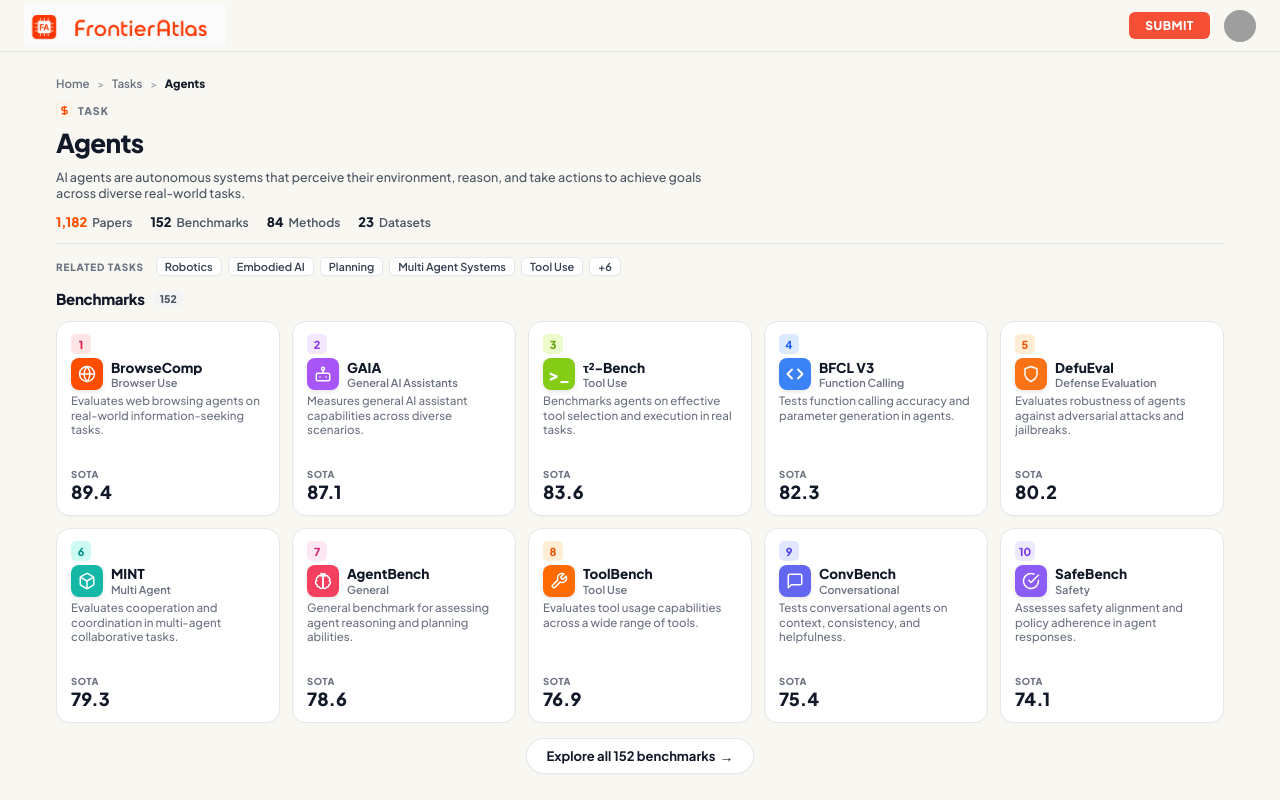
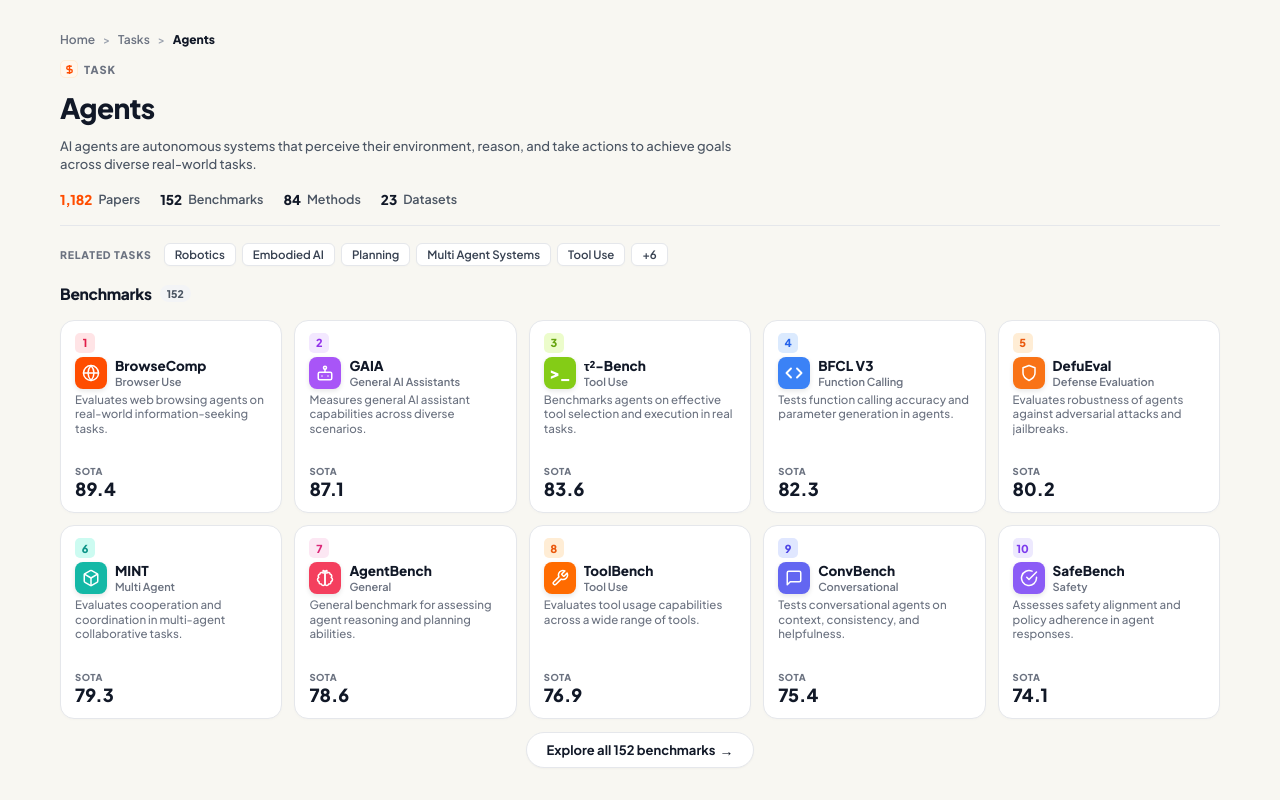
Before and after one commit to Deepak-Solanki04/Frontier_Atlas, a Next.js app: page /agents in a window 1280 px wide. Built offline with nearby package versions, Linux system fonts and the light colour scheme; grey boxes are pictures that could not be loaded.

Commit message:
feat: hide top navbar on topic pages to grant full 100vh height and use the extra 52px of vertical space to make hero section spacing open and uncongested without modifying card dimensions

```diff
--- a/app/globals.css
+++ b/app/globals.css
@@ -440,8 +440,8 @@ footer.site-footer-bar {
 
 /* ═══════ TOPIC / AGENTS HERO SECTION ═══════ */
 .topic-page-wrapper {
-  height: calc(100vh - 52px);
-  max-height: calc(100vh - 52px);
+  height: 100vh;
+  max-height: 100vh;
   overflow: hidden !important;
 }
 
@@ -450,7 +450,7 @@ footer.site-footer-bar {
   max-width: 1360px;
   height: 100%;
   margin: 0 auto;
-  padding: 8px 32px 6px;
+  padding: 16px 36px 12px;
   display: flex;
   flex-direction: column;
   justify-content: space-between;
@@ -461,27 +461,27 @@ footer.site-footer-bar {
   display: flex;
   align-items: center;
   gap: 8px;
-  font-size: 11.5px;
+  font-size: 12px;
   font-weight: 600;
   color: #6b7280;
-  margin-bottom: 2px;
+  margin-bottom: 6px;
   flex-shrink: 0;
 }
 .crumb-link { color: #6b7280; transition: color 0.15s; }
 .crumb-link:hover { color: #111827; }
-.crumb-sep { color: #9ca3af; font-size: 10px; }
+.crumb-sep { color: #9ca3af; font-size: 11px; }
 .crumb-current { color: #111827; font-weight: 800; }
 
 .topic-badge-row {
   display: flex;
   align-items: center;
   gap: 6px;
-  margin-bottom: 2px;
+  margin-bottom: 6px;
   flex-shrink: 0;
 }
 .topic-task-icon {
-  width: 16px;
-  height: 16px;
+  width: 18px;
+  height: 18px;
   background: #fff7ed;
   border: 1px solid #ffedd5;
   border-radius: 5px;
@@ -491,53 +491,53 @@ footer.site-footer-bar {
   color: #ff4d00;
 }
 .topic-badge-label {
-  font-size: 10.5px;
+  font-size: 11px;
   font-weight: 800;
   letter-spacing: 1px;
   color: #6b7280;
 }
 
 .topic-hero-title {
-  font-size: 26px;
+  font-size: 28px;
   font-weight: 800;
   color: #111827;
   letter-spacing: -0.6px;
-  line-height: 1.1;
-  margin-bottom: 2px;
+  line-height: 1.15;
+  margin-bottom: 6px;
   flex-shrink: 0;
 }
 
 .topic-hero-desc {
-  font-size: 12.5px;
+  font-size: 13px;
   font-weight: 500;
   color: #4b5563;
-  line-height: 1.3;
-  max-width: 650px;
-  margin-bottom: 4px;
+  line-height: 1.4;
+  max-width: 680px;
+  margin-bottom: 10px;
   flex-shrink: 0;
 }
 
 .topic-stats-row {
   display: flex;
   align-items: center;
-  gap: 18px;
+  gap: 20px;
   flex-wrap: wrap;
-  margin-bottom: 4px;
+  margin-bottom: 10px;
   flex-shrink: 0;
 }
 .topic-stat-item {
   display: flex;
   align-items: center;
-  gap: 5px;
+  gap: 6px;
 }
 .topic-stat-count {
-  font-size: 13px;
+  font-size: 13.5px;
   font-weight: 800;
   color: #111827;
 }
 .topic-stat-count.stat-orange { color: #ff4d00; }
 .topic-stat-label {
-  font-size: 12px;
+  font-size: 12.5px;
   font-weight: 600;
   color: #4b5563;
 }
@@ -545,7 +545,7 @@ footer.site-footer-bar {
 .topic-hero-divider {
   border: none;
   border-bottom: 1px solid #e5e7eb;
-  margin: 0 0 4px 0;
+  margin: 0 0 10px 0;
   width: 100%;
   flex-shrink: 0;
 }
@@ -555,11 +555,11 @@ footer.site-footer-bar {
   align-items: center;
   gap: 8px;
   flex-wrap: wrap;
-  margin-bottom: 4px;
+  margin-bottom: 10px;
   flex-shrink: 0;
 }
 .topic-related-label {
-  font-size: 10px;
+  font-size: 10.5px;
   font-weight: 800;
   letter-spacing: 0.8px;
   color: #6b7280;
@@ -575,8 +575,8 @@ footer.site-footer-bar {
   background: #ffffff;
   border: 1px solid #e5e7eb;
   border-radius: 6px;
-  padding: 2px 8px;
-  font-size: 11px;
+  padding: 3px 10px;
+  font-size: 11.5px;
   font-weight: 600;
   color: #374151;
   text-decoration: none;
@@ -593,11 +593,11 @@ footer.site-footer-bar {
   display: flex;
   align-items: center;
   gap: 8px;
-  margin-bottom: 4px;
+  margin-bottom: 10px;
   flex-shrink: 0;
 }
 .topic-benchmarks-title {
-  font-size: 15px;
+  font-size: 15.5px;
   font-weight: 800;
   color: #111827;
   letter-spacing: -0.3px;
--- a/app/layout.tsx
+++ b/app/layout.tsx
@@ -1,7 +1,7 @@
 import type { Metadata } from "next";
 import { Plus_Jakarta_Sans, Inter, Outfit } from "next/font/google";
 import "./globals.css";
-import Header from "../components/Header";
+import ConditionalHeader from "../components/ConditionalHeader";
 
 const plusJakarta = Plus_Jakarta_Sans({
   subsets: ["latin"],
@@ -43,7 +43,7 @@ export default function RootLayout({
       </head>
       <body className={`${plusJakarta.variable} ${outfit.variable} ${inter.variable}`}>
         <div className="app-shell">
-          <Header />
+          <ConditionalHeader />
           <div className="main-wrapper">
             {children}
           </div>
--- /dev/null
+++ b/components/ConditionalHeader.tsx
@@ -0,0 +1,16 @@
+'use client';
+
+import React from 'react';
+import { usePathname } from 'next/navigation';
+import Header from './Header';
+
+export default function ConditionalHeader() {
+  const pathname = usePathname();
+
+  // Hide the top header on topic pages (like /agents, /robotics, etc.) to give full vertical space
+  if (pathname && pathname !== '/' && pathname !== '/trending') {
+    return null;
+  }
+
+  return <Header />;
+}
```
